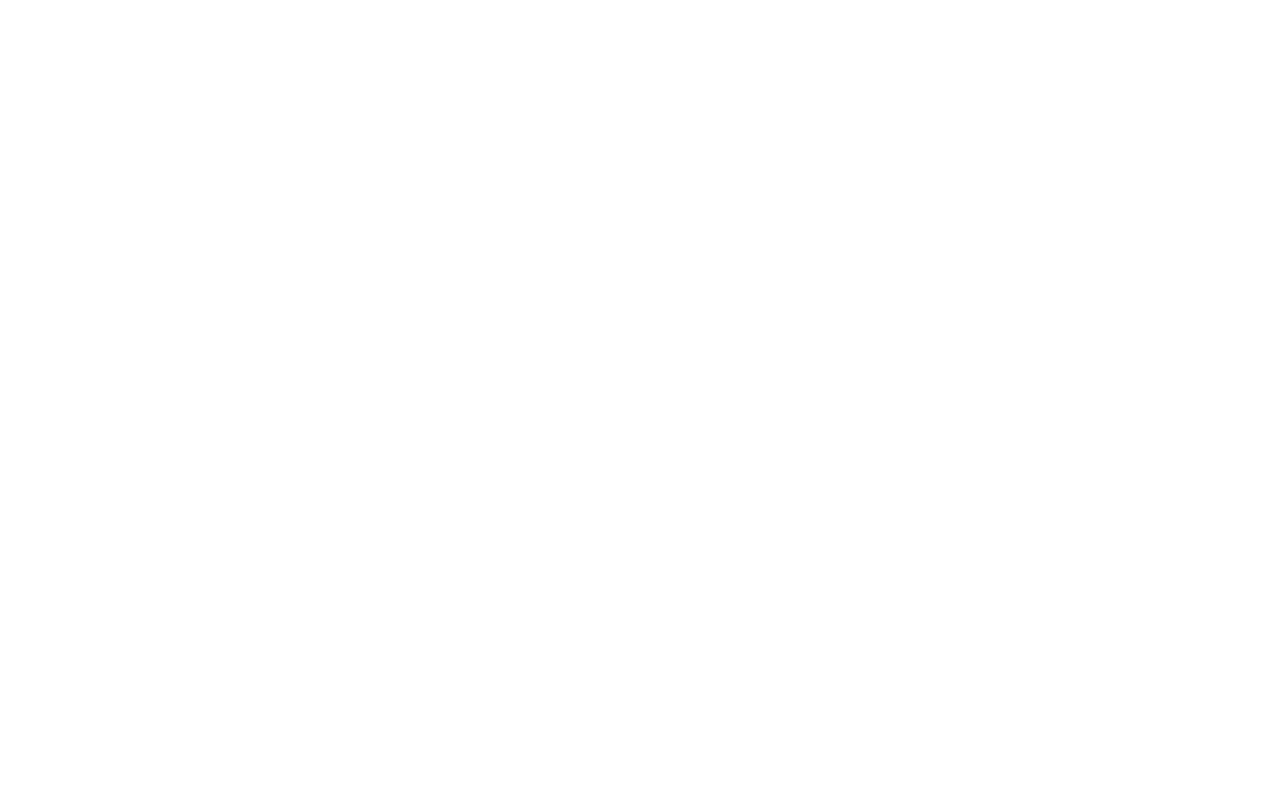
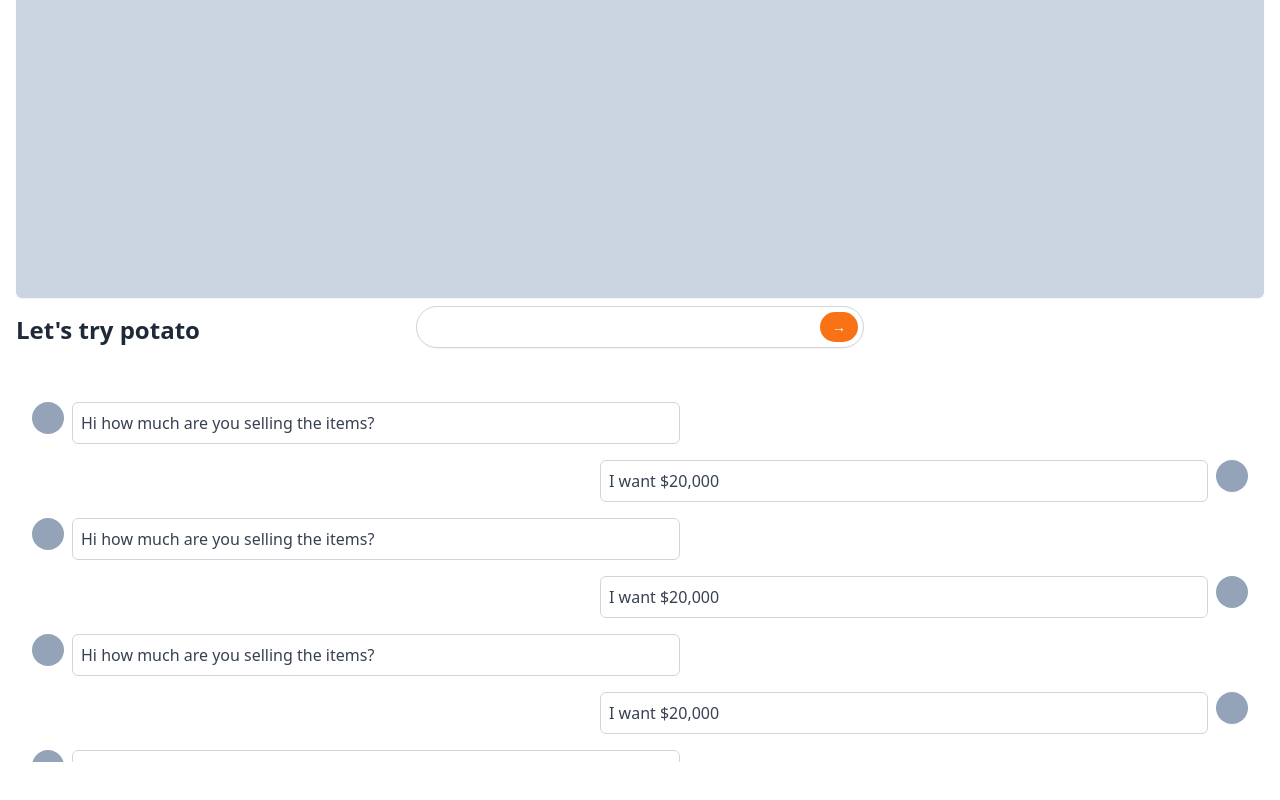
Before and after one commit to leekyungho112/carrot-market, a Next.js app: page /live/1 in a window 1280 px wide. Before the commit this address had no page. Shown: the part 444-1244 px from the top of the page. Before the commit the page ends 800 px from the top, so only its background shows below. Built offline with nearby package versions, Linux system fonts and the light colour scheme.

Commit message:
LiveStream Detail UI

```diff
--- /dev/null
+++ b/pages/live/[id].tsx
@@ -0,0 +1,113 @@
+import { NextPage } from 'next';
+
+const LiveDetail: NextPage = () => {
+  return (
+    <div className="py-10  px-4 space-y-4">
+      <div className="w-full rounded-md shadow-sm bg-slate-300 aspect-video" />
+      <h3 className="text-gray-800 font-semibold text-2xl mt-2">
+        Let&apos;s try potato
+      </h3>
+      <div className="py-10 pb-16 h-[50vh] overflow-y-auto px-4 space-y-4">
+        <div className="flex items-start space-x-2">
+          <div className="h-8 w-8 rounded-full bg-slate-400" />
+          <div className="w-1/2 text-gray-700 p-2 border rounded-md border-gray-300">
+            <p>Hi how much are you selling the items?</p>
+          </div>
+        </div>
+        <div className="flex flex-row-reverse items-start space-x-2 space-x-reverse">
+          <div className="h-8 w-8 rounded-full bg-slate-400" />
+          <div className="w-1/2 text-gray-700 p-2 border rounded-md border-gray-300">
+            <p>I want $20,000</p>
+          </div>
+        </div>
+        <div className="flex items-start space-x-2">
+          <div className="h-8 w-8 rounded-full bg-slate-400" />
+          <div className="w-1/2 text-gray-700 p-2 border rounded-md border-gray-300">
+            <p>Hi how much are you selling the items?</p>
+          </div>
+        </div>
+        <div className="flex flex-row-reverse items-start space-x-2 space-x-reverse">
+          <div className="h-8 w-8 rounded-full bg-slate-400" />
+          <div className="w-1/2 text-gray-700 p-2 border rounded-md border-gray-300">
+            <p>I want $20,000</p>
+          </div>
+        </div>
+        <div className="flex items-start space-x-2">
+          <div className="h-8 w-8 rounded-full bg-slate-400" />
+          <div className="w-1/2 text-gray-700 p-2 border rounded-md border-gray-300">
+            <p>Hi how much are you selling the items?</p>
+          </div>
+        </div>
+        <div className="flex flex-row-reverse items-start space-x-2 space-x-reverse">
+          <div className="h-8 w-8 rounded-full bg-slate-400" />
+          <div className="w-1/2 text-gray-700 p-2 border rounded-md border-gray-300">
+            <p>I want $20,000</p>
+          </div>
+        </div>
+        <div className="flex items-start space-x-2">
+          <div className="h-8 w-8 rounded-full bg-slate-400" />
+          <div className="w-1/2 text-gray-700 p-2 border rounded-md border-gray-300">
+            <p>Hi how much are you selling the items?</p>
+          </div>
+        </div>
+        <div className="flex flex-row-reverse items-start space-x-2 space-x-reverse">
+          <div className="h-8 w-8 rounded-full bg-slate-400" />
+          <div className="w-1/2 text-gray-700 p-2 border rounded-md border-gray-300">
+            <p>I want $20,000</p>
+          </div>
+        </div>
+        <div className="flex items-start space-x-2">
+          <div className="h-8 w-8 rounded-full bg-slate-400" />
+          <div className="w-1/2 text-gray-700 p-2 border rounded-md border-gray-300">
+            <p>Hi how much are you selling the items?</p>
+          </div>
+        </div>
+        <div className="flex flex-row-reverse items-start space-x-2 space-x-reverse">
+          <div className="h-8 w-8 rounded-full bg-slate-400" />
+          <div className="w-1/2 text-gray-700 p-2 border rounded-md border-gray-300">
+            <p>I want $20,000</p>
+          </div>
+        </div>
+        <div className="flex items-start space-x-2">
+          <div className="h-8 w-8 rounded-full bg-slate-400" />
+          <div className="w-1/2 text-gray-700 p-2 border rounded-md border-gray-300">
+            <p>Hi how much are you selling the items?</p>
+          </div>
+        </div>
+        <div className="flex flex-row-reverse items-start space-x-2 space-x-reverse">
+          <div className="h-8 w-8 rounded-full bg-slate-400" />
+          <div className="w-1/2 text-gray-700 p-2 border rounded-md border-gray-300">
+            <p>I want $20,000</p>
+          </div>
+        </div>
+        <div className="flex items-start space-x-2">
+          <div className="h-8 w-8 rounded-full bg-slate-400" />
+          <div className="w-1/2 text-gray-700 p-2 border rounded-md border-gray-300">
+            <p>Hi how much are you selling the items?</p>
+          </div>
+        </div>
+        <div className="flex flex-row-reverse items-start space-x-2 space-x-reverse">
+          <div className="h-8 w-8 rounded-full bg-slate-400" />
+          <div className="w-1/2 text-gray-700 p-2 border rounded-md border-gray-300">
+            <p>I want $20,000</p>
+          </div>
+        </div>
+      </div>
+      <div className="fixed w-full mx-auto max-w-md bottom-2 inset-x-0">
+        <div className="flex relative items-center">
+          <input
+            type="text"
+            className="shadow-sm rounded-full w-full border-gray-300 pr-12 focus:ring-orange-500 focus:outline-none focus:border-orange-500"
+          />
+          <div className="absolute inset-y-0 flex py-1.5 pr-1.5 right-0">
+            <button className=" flex focus:ring-2 focus:ring-offset-2 focus:ring-orange-500 items-center bg-orange-500 rounded-full hover:bg-orange-600 cursor-pointer px-3 text-sm text-white">
+              &rarr;
+            </button>
+          </div>
+        </div>
+      </div>
+    </div>
+  );
+};
+
+export default LiveDetail;
```
Also changed, not shown: pages/live/index.tsx (renamed from pages/live.tsx).
